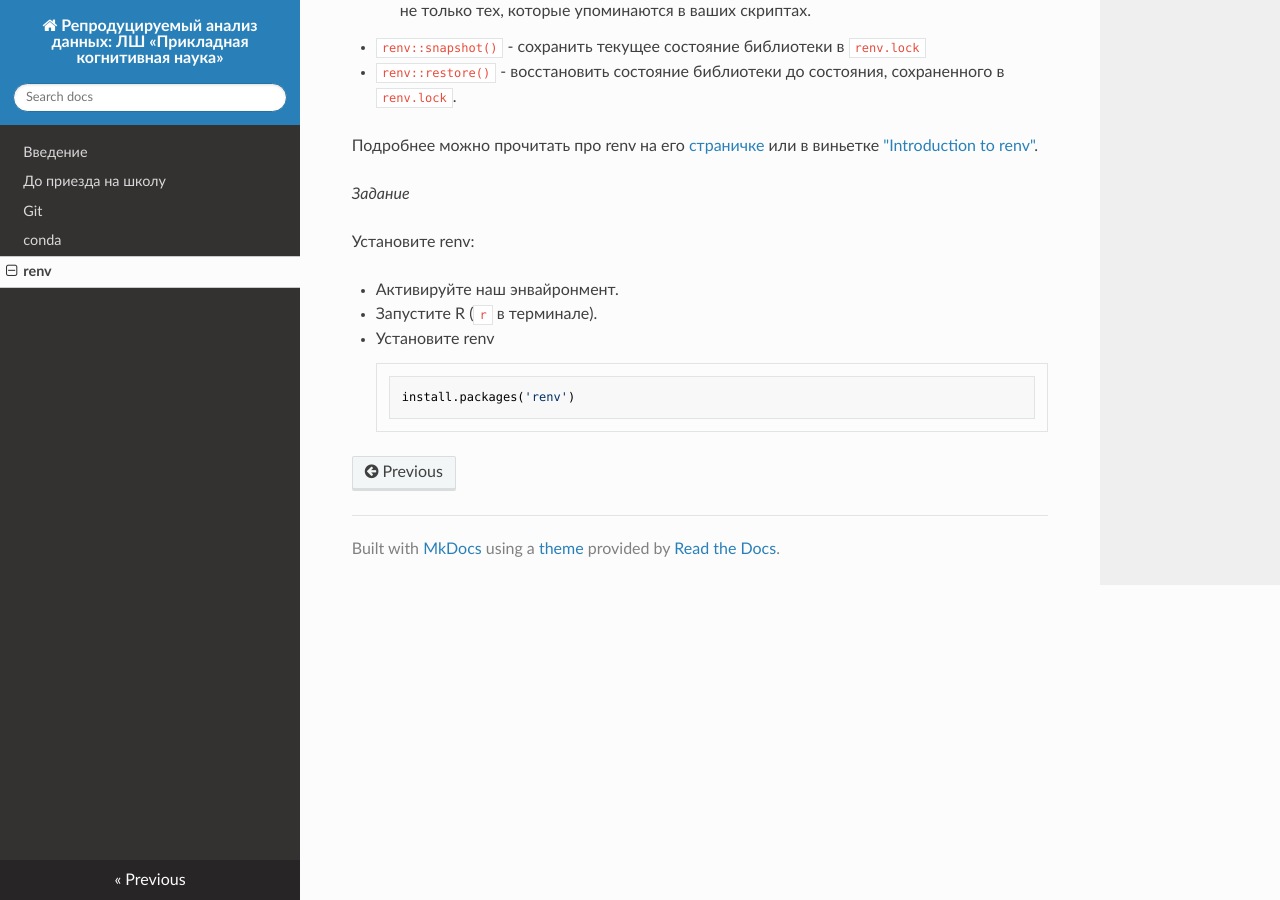
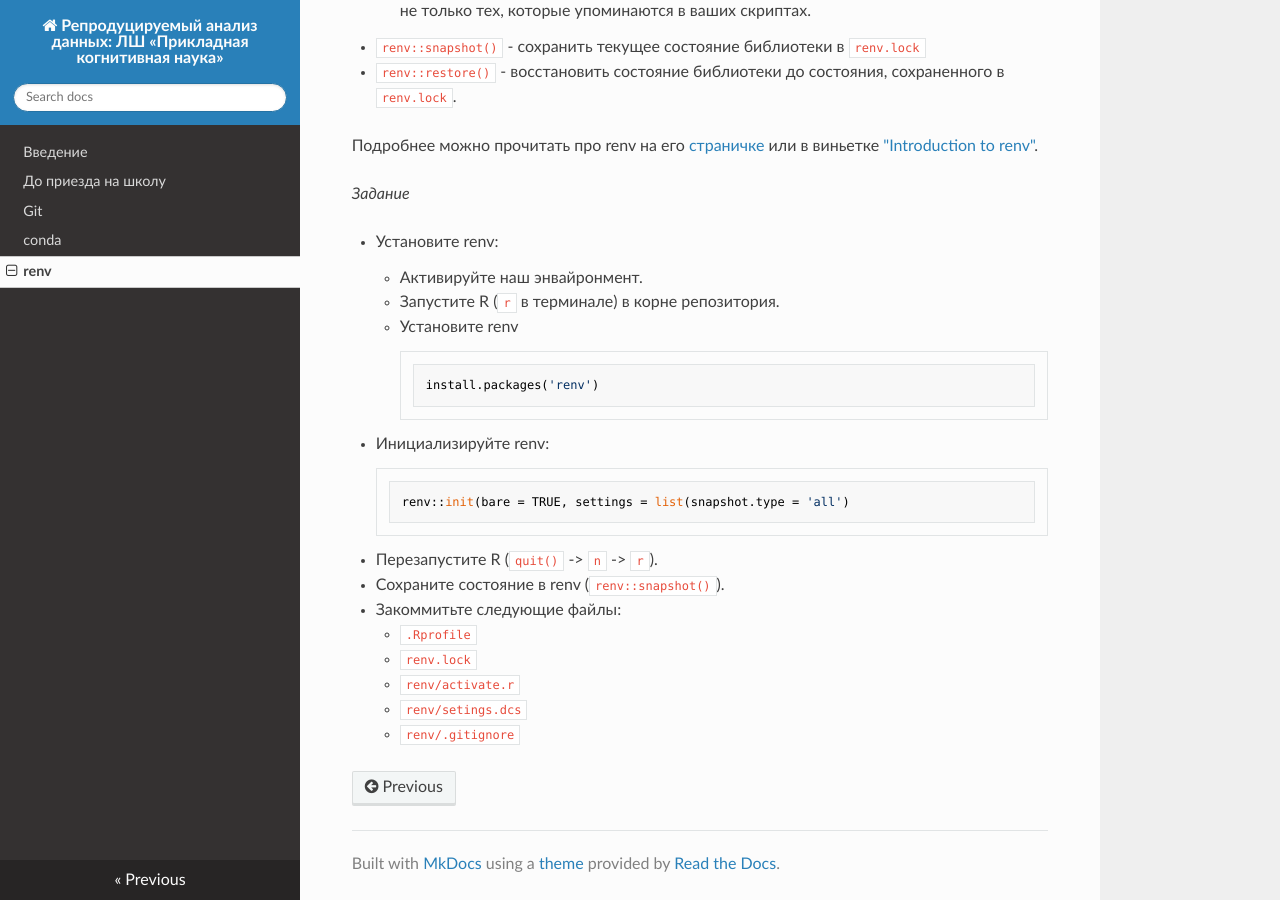
Before and after one commit to kalenkovich/reproducible-data-analysis, an MkDocs documentation site: the page built from website/docs/3_renv.md, in a window 1280 px wide and 900 px high, scrolled down 1001 px. Built offline with MkDocs 1.6.1, drawn with Linux system fonts in a browser that asks for light colours; nearby versions of some CDN libraries.

Commit message:
add renv initialization to the task

````diff
--- a/website/docs/3_renv.md
+++ b/website/docs/3_renv.md
@@ -34,12 +34,28 @@ renv при инициализации создает следующие фай
 
 *Задание*
 
-Установите renv:
+- Установите renv:
 
-- Активируйте наш энвайронмент.
-- Запустите R (`r` в терминале).
-- Установите renv
+	- Активируйте наш энвайронмент.
+	- Запустите R (`r` в терминале) в корне репозитория.
+	- Установите renv
+
+		```r
+		install.packages('renv')
+		```
+
+- Инициализируйте renv:
 
 	```r
-	install.packages('renv')
+	renv::init(bare = TRUE, settings = list(snapshot.type = 'all')
 	```
+
+
+- Перезапустите R (`quit()` -> `n` -> `r`).
+- Сохраните состояние в renv (`renv::snapshot()`).
+- Закоммитьте следующие файлы:
+    - `.Rprofile`
+	- `renv.lock`
+	- `renv/activate.r`
+	- `renv/setings.dcs`
+	- `renv/.gitignore`
````
